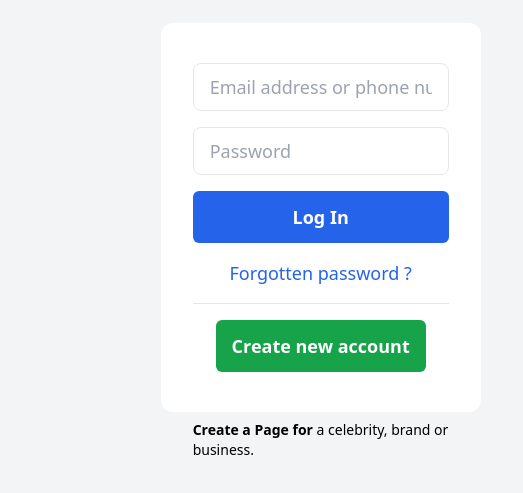
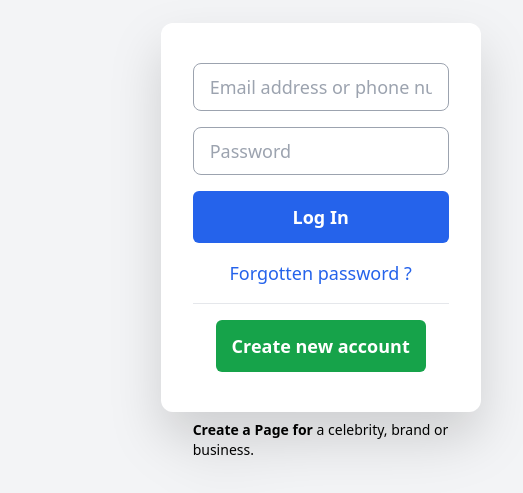
Before and after one commit to Sachinsh72/Html, a plain HTML site: page Tailwind CSS/Facebook Login Page/index.html in a window 1280 px wide. Shown: the part 169-662 px from the top of the page, 618-1141 px from the left. Drawn offline with nearby package versions, Linux system fonts and the light colour scheme.

Commit message:
Facebook login page - through CDN

```diff
--- a/Tailwind CSS/Facebook Login Page/index.html
+++ b/Tailwind CSS/Facebook Login Page/index.html
@@ -4,29 +4,52 @@
     <meta charset="UTF-8">
     <meta http-equiv="X-UA-Compatible" content="IE=edge">
     <meta name="viewport" content="width=device-width, initial-scale=1.0">
+    <!-- Tailwind CSS  -->
     <script src="https://cdn.tailwindcss.com"></script>
+    <!-- favicon  -->
     <link rel="shortcut icon" href="favicon.png" />
+    <!-- Tittle  -->
     <title>facebook - log in or sign up</title>
 </head>
 <body class="bg-gray-100">
+
+    <!-- Main container  -->
     <div class="container mt-48 flex mx-auto flex align-items: center justify-items: center; ">
+
+        <!-- Left section  -->
         <article class="w-1/3 ml-64 mt-14">
+            <!-- logo  -->
             <img class="w-80" src="fb-logo.svg" alt="facebook logo">
             <p class="text-3xl mx-8">Facebook helps you connect and share with the people in your life.</p>
         </article>
 
-        <section class=" flex flex-col bg-white p-8 rounded-xl ml-24 w-1/4 text-lg relative">
-            <input class="px-4 h-12 my-2 border-1 border border-gray-200 rounded-lg cursor-text outline-blue-500" type="text" placeholder="Email address or phone number">
-            <input class="px-4 h-12 my-2 border-1 border border-gray-200 rounded-lg cursor-text outline-blue-500" type="password" placeholder="Password">
+        <!-- Right section  -->
+        <section class=" flex flex-col bg-white p-8 rounded-xl ml-24 w-1/4 text-lg relative drop-shadow-2xl">
+
+            <!-- Email input  -->
+            <input class="px-4 h-12 my-2 border-3 border border-gray-400 rounded-lg cursor-text outline-blue-500" type="text" placeholder="Email address or phone number">
+
+            <!-- Password input  -->
+            <input class="px-4 h-12 my-2 border-3 border border-gray-400 rounded-lg cursor-text outline-blue-500" type="password" placeholder="Password">
+
+            <!-- Log In button  -->
             <button class="bg-blue-600 hover:bg-blue-700 text-white my-2 py-3 rounded-md font-bold cursor-pointer">Log In</button>
+
+            <!-- Forgotten line  -->
             <span class="text-blue-600 text-center font-sm my-2 cursor-pointer hover:underline">Forgotten password ?</span>
+
             <hr class="my-2 cursor-pointer">
+
+            <!-- Create button  -->
             <button class="bg-green-600 hover:bg-green-700 text-white my-2 py-3 rounded-md font-bold cursor-pointer w-fit px-4 mx-auto">Create new account</button>
+
             <span class="absolute -bottom-12 text-sm">
                 <span class="font-bold hover:underline cursor-pointer ">Create a Page for</span>
                 a celebrity, brand or business.
             </span>
+
         </section>
+
     </div>
 
 </body>
```
